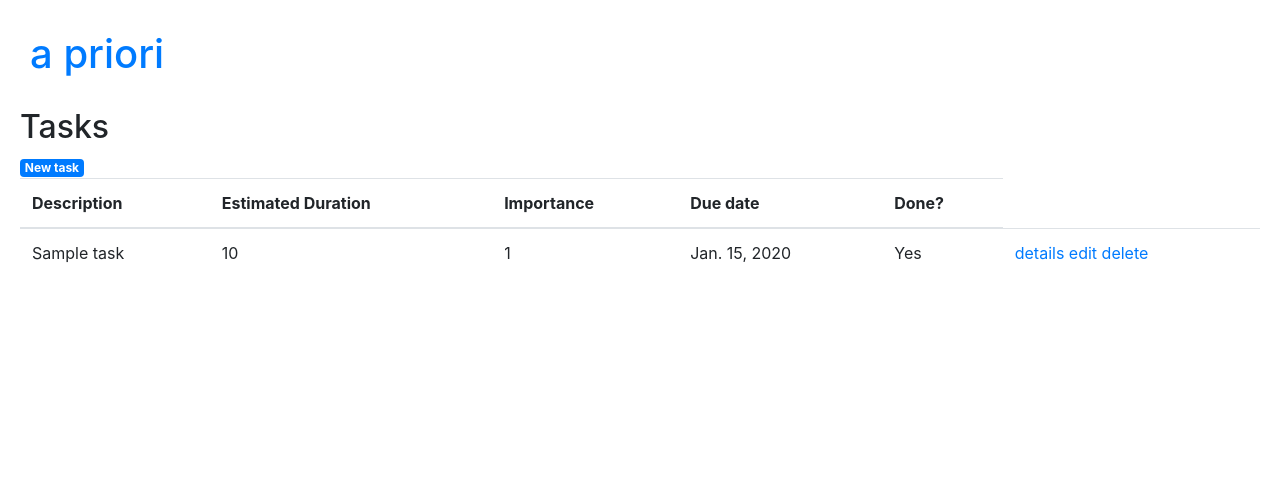
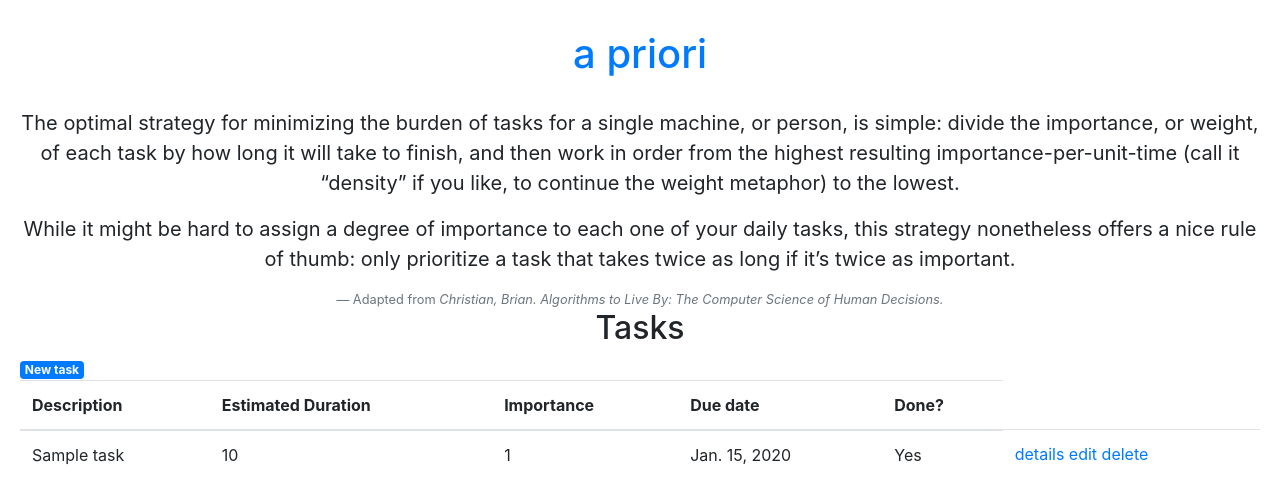
Before and after one commit to david-mears/apriori, a Django app: page / in a window 1280 px wide. Shown: the top 504 px of the page. Run offline with Django 3.2, Linux system fonts and the light colour scheme; tables that the repository leaves empty hold one stand-in row (values such as "Sample post"); some libraries are stand-ins or nearby versions.

Commit message:
Styling and add a quote

```diff
--- a/project/app/templates/app/header.html
+++ b/project/app/templates/app/header.html
@@ -1 +1 @@
-<div><h1><a href="{% url 'home' %}">a priori</a></h1></div>
+<div class = "text-center"><h1><a href="{% url 'home' %}">a priori</a></h1></div>
--- a/project/app/templates/app/task_list.html
+++ b/project/app/templates/app/task_list.html
@@ -2,7 +2,17 @@
 
 {% block page_content %}
 
-<h2>Tasks</h2>
+<blockquote class="blockquote text-center">
+    <p>The optimal strategy for minimizing the burden of tasks for a single machine, or person, is simple: divide
+    the importance, or weight, of each task by how long it will take to finish, and then work in order from the highest resulting
+    importance-per-unit-time (call it “density” if you like, to continue the weight metaphor) to the lowest.</p>
+    <p>While it might be hard to assign a degree of importance to each one of your daily tasks, this strategy
+    nonetheless offers a nice rule of thumb: only prioritize a task that takes twice as long if it’s twice as important.</p>
+</blockquote>
+<footer class="blockquote-footer text-center">Adapted from <cite>Christian, Brian. Algorithms to Live By: The Computer Science of Human Decisions.</cite></footer>
+
+<h2 class = "text-center">Tasks</h2>
+<!-- <h3 class = "text-center">Your optimal next task is in green.</h3> -->
 
 <a class="badge badge-primary" href="{% url 'task-create' %}">New task</a>
 
```
